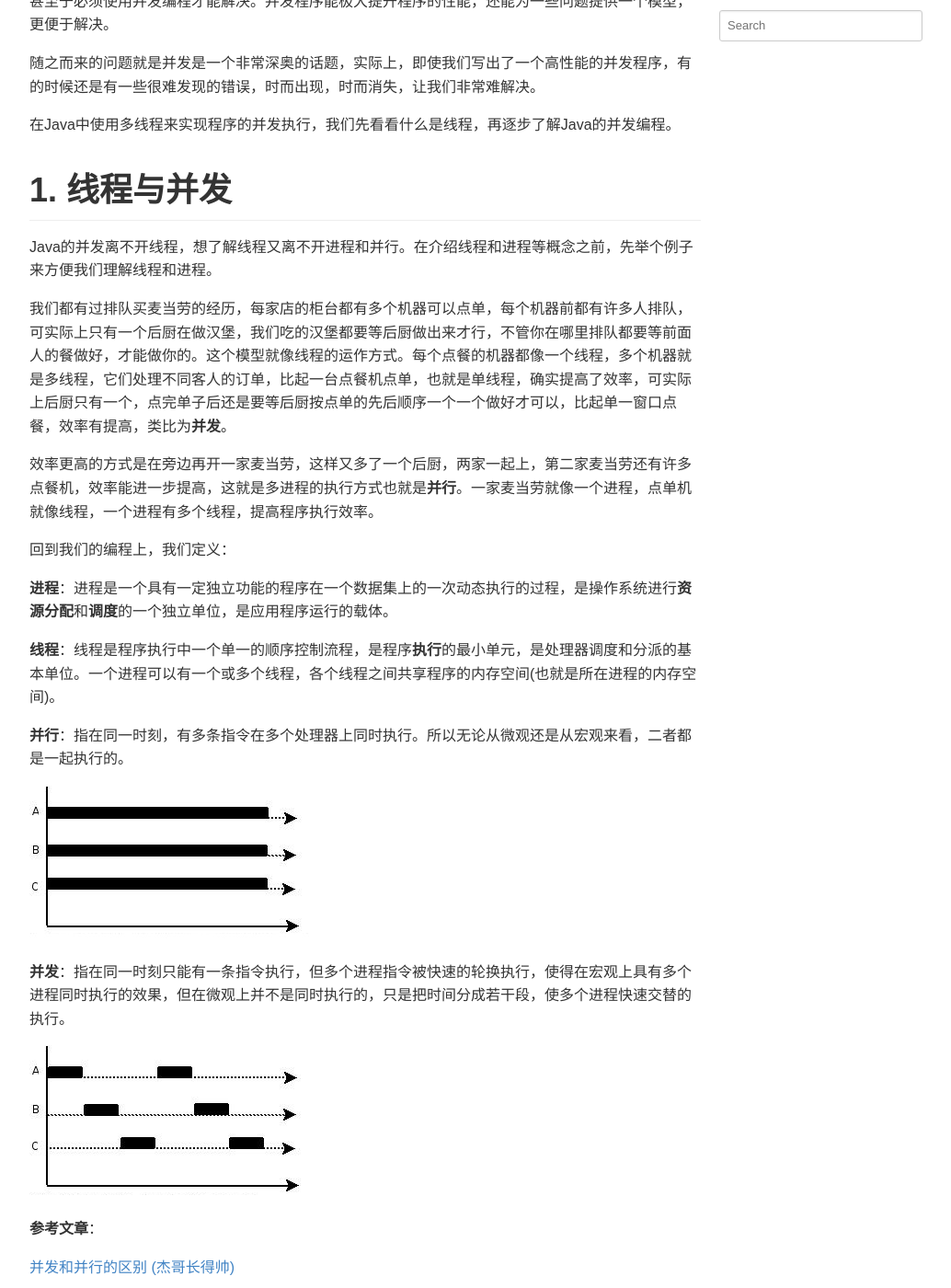
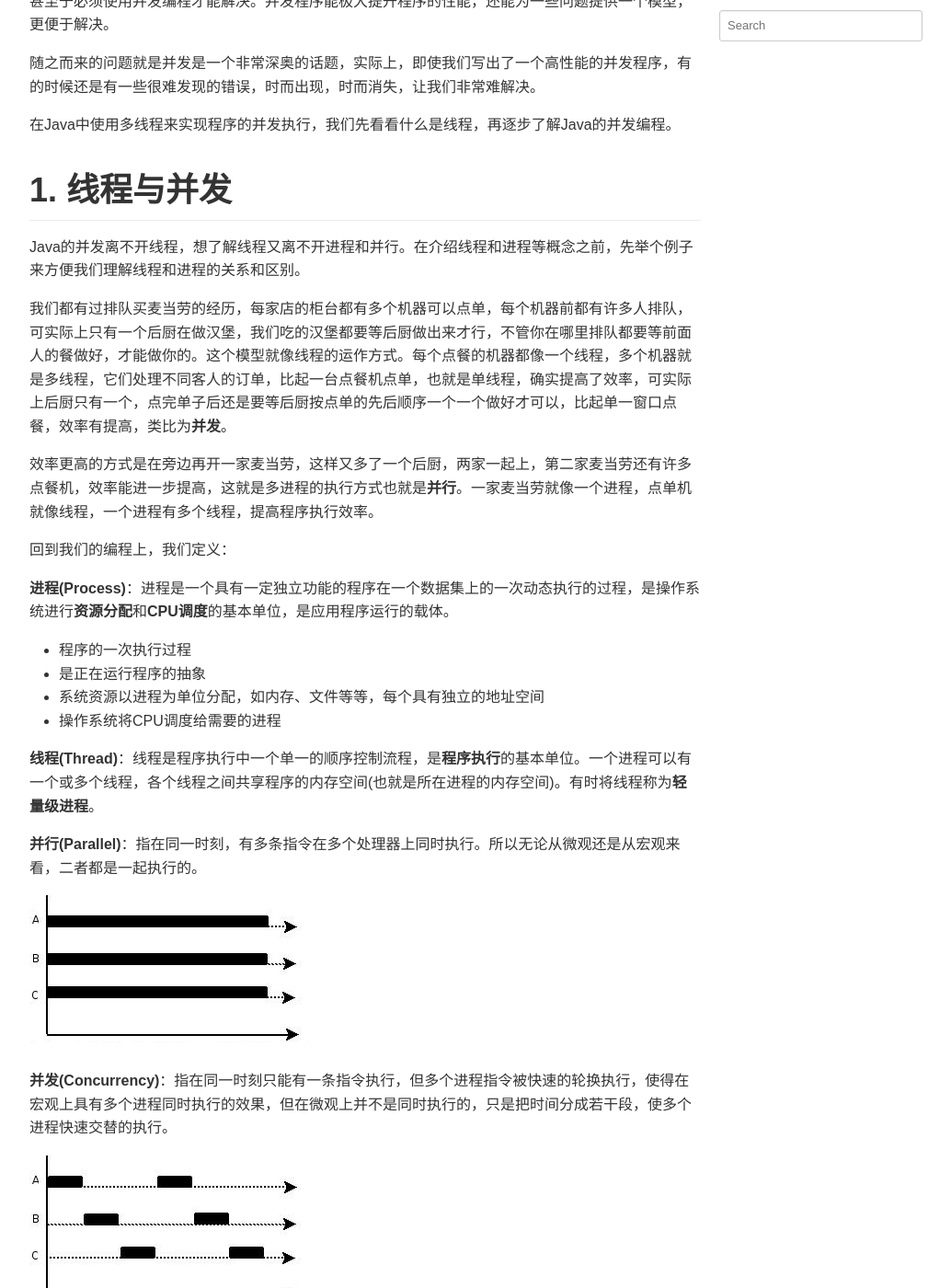
Before and after one commit to wenb1/wenb1.github.io, a Jekyll site: the page built from _posts/2020-05-24-java-concurrency.md, in a window 1280 px wide and 1400 px high, scrolled down 257 px. Shown: the whole window at 92% size, without its empty margins (118-1152 px from the left). Built offline with Jekyll 4.4.1, drawn with Linux system fonts in a browser that asks for light colours; comment, search, counter and statistics services are not loaded.

Commit message:
modify blog

```diff
--- a/_posts/2020-05-24-java-concurrency.md
+++ b/_posts/2020-05-24-java-concurrency.md
@@ -14,7 +14,7 @@ keywords: Java, concurrency, 并发
 
 # 1. 线程与并发
 
-Java的并发离不开线程，想了解线程又离不开进程和并行。在介绍线程和进程等概念之前，先举个例子来方便我们理解线程和进程。
+Java的并发离不开线程，想了解线程又离不开进程和并行。在介绍线程和进程等概念之前，先举个例子来方便我们理解线程和进程的关系和区别。
 
 我们都有过排队买麦当劳的经历，每家店的柜台都有多个机器可以点单，每个机器前都有许多人排队，可实际上只有一个后厨在做汉堡，我们吃的汉堡都要等后厨做出来才行，不管你在哪里排队都要等前面人的餐做好，才能做你的。这个模型就像线程的运作方式。每个点餐的机器都像一个线程，多个机器就是多线程，它们处理不同客人的订单，比起一台点餐机点单，也就是单线程，确实提高了效率，可实际上后厨只有一个，点完单子后还是要等后厨按点单的先后顺序一个一个做好才可以，比起单一窗口点餐，效率有提高，类比为**并发**。
 
@@ -22,15 +22,20 @@ Java的并发离不开线程，想了解线程又离不开进程和并行。在
 
 回到我们的编程上，我们定义：
 
-**进程**：进程是一个具有一定独立功能的程序在一个数据集上的一次动态执行的过程，是操作系统进行**资源分配**和**调度**的一个独立单位，是应用程序运行的载体。
+**进程(Process)**：进程是一个具有一定独立功能的程序在一个数据集上的一次动态执行的过程，是操作系统进行**资源分配**和**CPU调度**的基本单位，是应用程序运行的载体。
 
-**线程**：线程是程序执行中一个单一的顺序控制流程，是程序**执行**的最小单元，是处理器调度和分派的基本单位。一个进程可以有一个或多个线程，各个线程之间共享程序的内存空间(也就是所在进程的内存空间)。
+- 程序的一次执行过程
+- 是正在运行程序的抽象
+- 系统资源以进程为单位分配，如内存、文件等等，每个具有独立的地址空间
+- 操作系统将CPU调度给需要的进程
 
-**并行**：指在同一时刻，有多条指令在多个处理器上同时执行。所以无论从微观还是从宏观来看，二者都是一起执行的。
+**线程(Thread)**：线程是程序执行中一个单一的顺序控制流程，是**程序执行**的基本单位。一个进程可以有一个或多个线程，各个线程之间共享程序的内存空间(也就是所在进程的内存空间)。有时将线程称为**轻量级进程**。
+
+**并行(Parallel)**：指在同一时刻，有多条指令在多个处理器上同时执行。所以无论从微观还是从宏观来看，二者都是一起执行的。
 
 ![并行](/images/posts/java/concurrency_2.png)
 
-**并发**：指在同一时刻只能有一条指令执行，但多个进程指令被快速的轮换执行，使得在宏观上具有多个进程同时执行的效果，但在微观上并不是同时执行的，只是把时间分成若干段，使多个进程快速交替的执行。
+**并发(Concurrency)**：指在同一时刻只能有一条指令执行，但多个进程指令被快速的轮换执行，使得在宏观上具有多个进程同时执行的效果，但在微观上并不是同时执行的，只是把时间分成若干段，使多个进程快速交替的执行。
 
 ![并发](/images/posts/java/concurrency_1.png)
 
```
